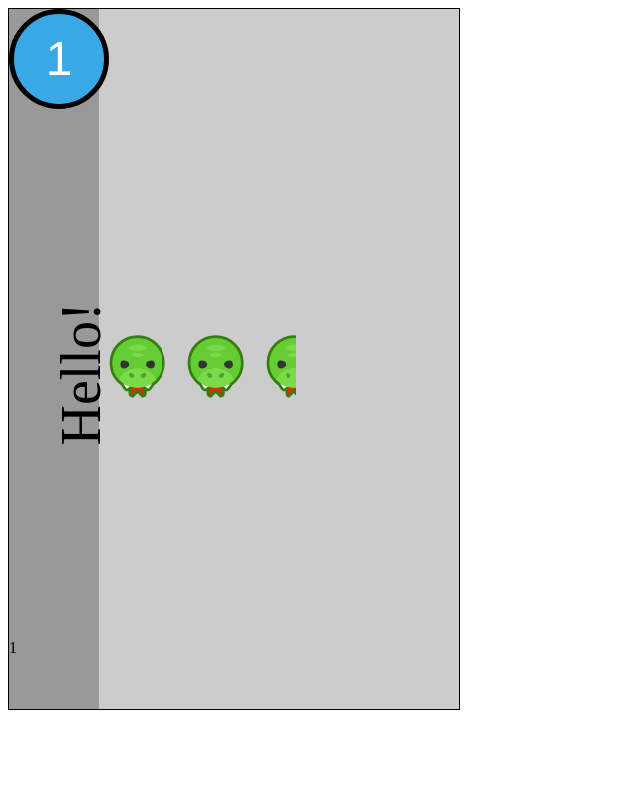
After one commit to daviesian/staks, a Flask app: page /card in a window 1280 px wide. The commit adds this page. Shown: the whole page, without its empty margins (0-640 px from the left). Run offline with Flask 2, Linux system fonts and the light colour scheme.

Commit message:
Vaguely working card layout. Maybe.

```diff
--- a/app.py
+++ b/app.py
@@ -254,5 +254,11 @@ def state():
 
     return render_template("app.html", game=game, player=player, pid=pid)
 
+@app.route("/card")
+def preview_card():
+    card_d = {"name": "Hello!", "power": 1, "rank": 1, "effect": "", "entryEffect": ""}
+    card = Card(card_d)
+    return render_template("card_template.html", c=card)
+
 if __name__ == "__main__":
     app.run(host="0.0.0.0",debug=True, threaded=True)
--- /dev/null
+++ b/static/css/card.css
@@ -0,0 +1,66 @@
+.card {
+    width: 100%;
+    height: 100%;
+    background-color: #cccccc;
+    display: flex;
+}
+
+.card.facedown {
+    background-image: url(/static/card_back.svg);
+    background-size: cover;
+}
+
+.card .info-bar {
+    height: 100%;
+    width: 20%;
+    background-color: #999999;
+    display: flex;
+    flex-direction: column;
+}
+.card .card-body {
+    flex-grow: 1;
+    display: flex;
+    align-items: center;
+}
+
+.card .info-bar .card-name-container {
+    flex-grow: 1;
+    display: flex;
+}
+
+.card-name-container .card-name {
+    transform: rotate(-90deg);
+    transform-origin: center;
+    margin: auto;
+    font-size: 3.5em;
+}
+
+.info-bar .card-level {
+    position: relative;
+    display: inline-block;
+    width: 100%;
+    height: 0;
+    padding: 50% 0;
+    border-radius: 50%;
+    background: #38a9e4;
+    color: white;
+    font-family: Helvetica, Arial Black, sans;
+    font-size: 48px;
+    text-align: center;
+    line-height: 0px;
+    border: 5px solid black;
+}
+
+.info-bar .card-rank {
+    height: 10%;
+}
+
+.card .card-image-container {
+    width: 33%;
+}
+.card .card-image {
+    width: 100%;
+    height: 0;
+    padding: 33%;
+    background: url(/static/animals.svg#snake);
+}
--- a/templates/card.html
+++ b/templates/card.html
@@ -1,8 +1,21 @@
 <div class="card">
-	{% if c.face_up %}
-		{{c.name}} - Power {{c.power}} {% if c.health < c.power %}(Health {{c.health}}){% endif %}
-	{% else %}
-		[HIDDEN]
-	{% endif %}
-
+    <div class="info-bar">
+        <div class="card-level">
+            {{c.power}}
+        </div>
+        <div class="card-name-container">
+            <div class="card-name">
+                {{c.name}}
+            </div>
+        </div>
+        <div class="card-rank">
+            1
+        </div>
+    </div>
+    <div class="card-body">
+        <div class="card-image-container">
+            <div class="card-image panda">
+            </div>
+        </div>
+    </div>
 </div>
--- /dev/null
+++ b/templates/card_template.html
@@ -0,0 +1,10 @@
+<html>
+<head>
+    <link rel="stylesheet" type="text/css" href="/static/css/card.css">
+</head>
+<body>
+    <div style="width:450px; height:700px; border: 1px solid black;">
+        {% include "card.html" %}
+    </div>
+</body>
+</html>
```
Also changed, not shown: static/animals.png (renamed from animals.png), static/animals.svg (renamed from animals.svg), static/card_back.svg (added).
